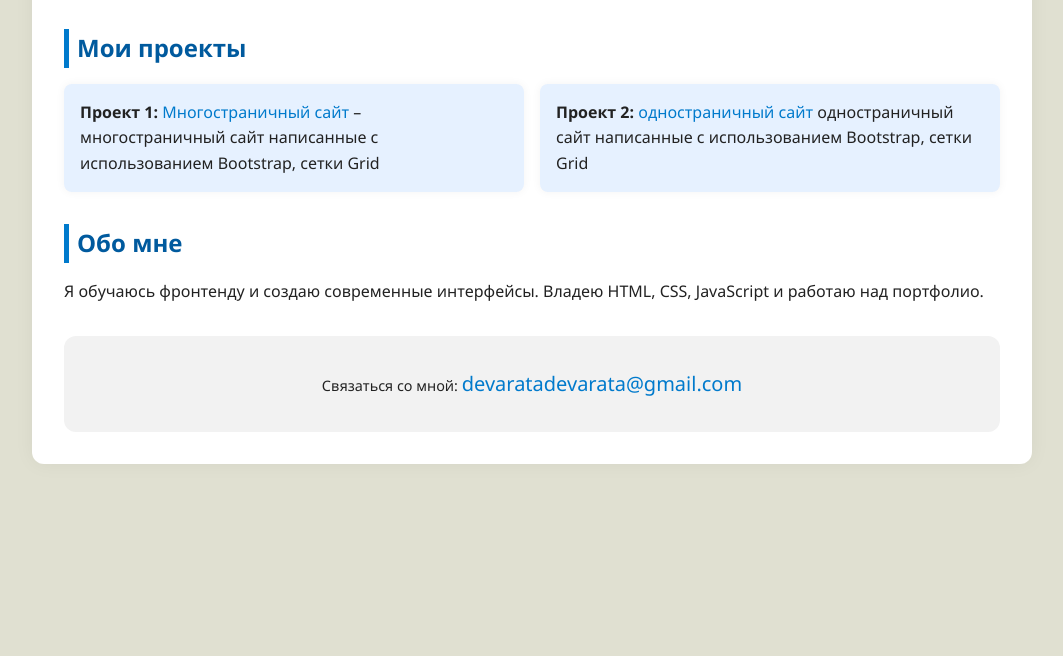
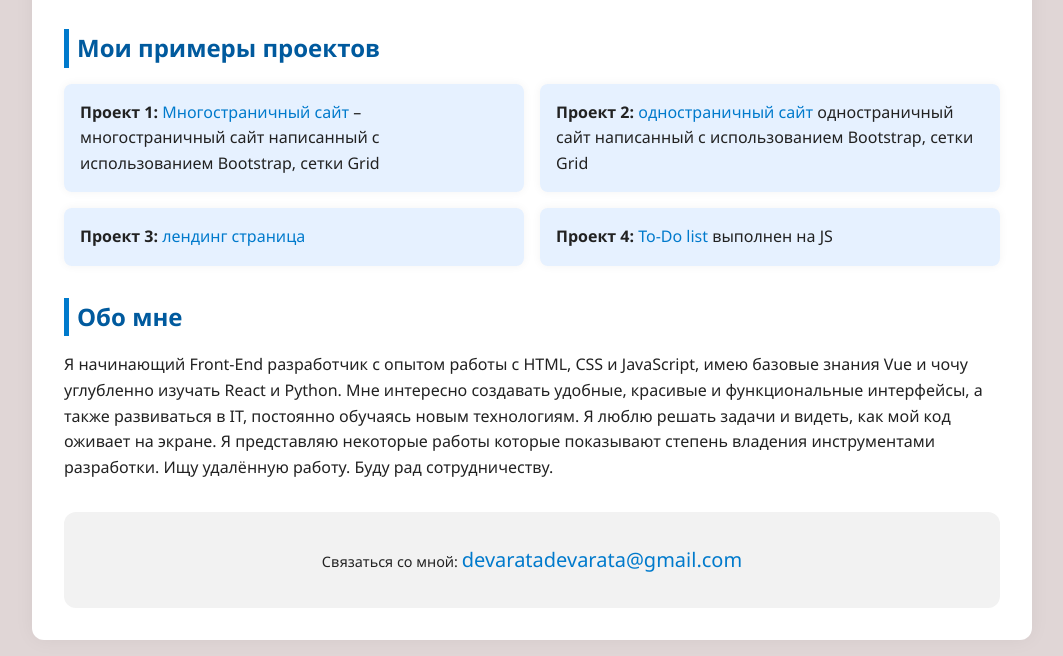
Before and after one commit to Devarata108/about_my, a plain HTML site: page index.html in a window 1280 px wide. Shown: the part 215-871 px from the top of the page, without its empty margins (108-1171 px from the left). Before the commit the page ends 800 px from the top, so only its background shows below. Drawn offline with Linux system fonts and the light colour scheme.

Commit message:
Сохраняю текущие изменения перед pull
git rebase --continue

```diff
--- a/index.html
+++ b/index.html
@@ -10,24 +10,34 @@
 <body>
     <main>
         <header>
-            <h1>Привет! Я Дмитрий</h1>
+            <h1>Привет! Меня зовут Дмитрий.</h1>
             <p>Фронтенд-разработчик, изучаю HTML, CSS, JavaScript и UX/UI-дизайн.</p>
         </header>
 
         <section>
-            <h2>Мои проекты</h2>
+            <h2>Мои примеры проектов</h2>
             <ul>
-                <li><strong>Проект 1:</strong> <a href="https://devarata108.github.io/multi-page-site/">Многостраничный сайт</a> – многостраничный сайт написанные с использованием Bootstrap, сетки Grid</li>
-                <li><strong>Проект 2:</strong> <a href="https://devarata108.github.io/one-page-website/">одностраничный сайт</a> одностраничный сайт написанные с использованием Bootstrap, сетки Grid </li>
+                <li><strong>Проект 1:</strong> <a href="https://devarata108.github.io/multi-page-site/">Многостраничный сайт</a> – многостраничный сайт написанный с использованием Bootstrap, сетки Grid</li>
+                <li><strong>Проект 2:</strong> <a href="https://devarata108.github.io/one-page-website/git ">одностраничный сайт</a> одностраничный сайт написанный с использованием Bootstrap, сетки Grid </li>
+                <li><strong>Проект 3:</strong> <a href="https://devarata108.github.io/landing-page/">лендинг страница</a></li>
+                <li><strong>Проект 4:</strong> <a href="https://devarata108.github.io/To-Do-List/">To-Do list</a> выполнен на JS</li>
+            </ul>
+
             </ul>
         </section>
 
         <section>
             <h2>Обо мне</h2>
-            <p>Я обучаюсь фронтенду и создаю современные интерфейсы. Владею HTML, CSS, JavaScript и работаю над портфолио.</p>
+            <p>Я начинающий Front-End разработчик с опытом работы с HTML, CSS и JavaScript,
+                имею базовые знания Vue и чочу углубленно изучать React и Python.
+                Мне интересно создавать удобные, красивые и функциональные интерфейсы,
+                а также развиваться в IT, постоянно обучаясь новым технологиям.
+                Я люблю решать задачи и видеть, как мой код оживает на экране.
+                Я представляю некоторые работы которые показывают степень владения инструментами разработки.
+                Ищу удалённую работу. Буду рад сотрудничеству.</p>
         </section>
         <footer>
-            <p>Связаться со мной: <a href="">devaratadevarata@gmail.com</a></p>
+            <p>Связаться со мной: <a href="mailtyto:devaratadevarata@gmail.com">devaratadevarata@gmail.com</a></p>
         </footer>
     </main>
 </body>
--- a/style.css
+++ b/style.css
@@ -2,7 +2,7 @@
  /* Сброс отступов и базовая стилизация */
 /* ============== Base Reset & Variables ============== */
 :root {
-  --bg-color:#e0e0d1;
+  --bg-color: #e0d6d6;
   --text-color: #222;
   --primary-color: #007acc;
   --secondary-color: #e6f1ff;
```
